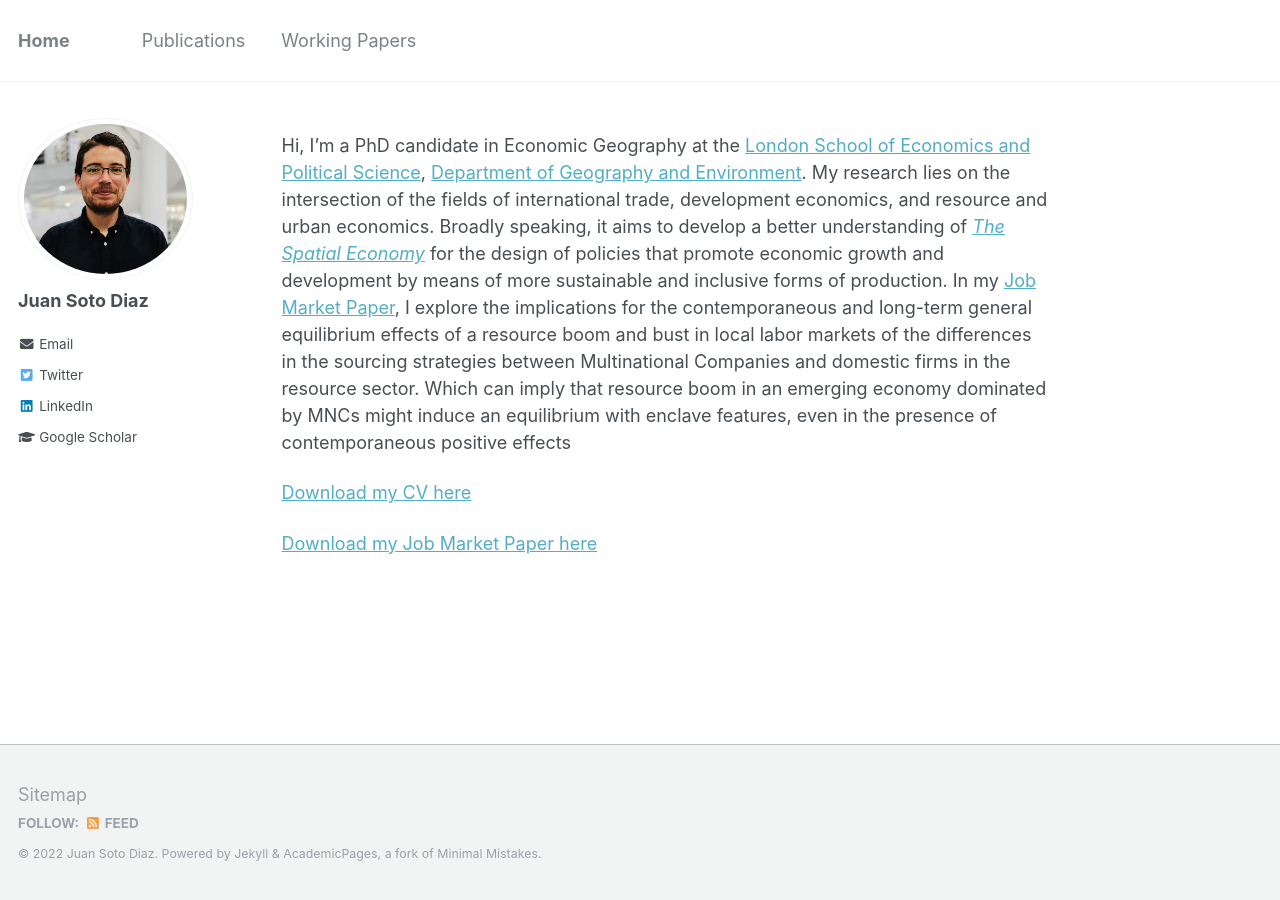
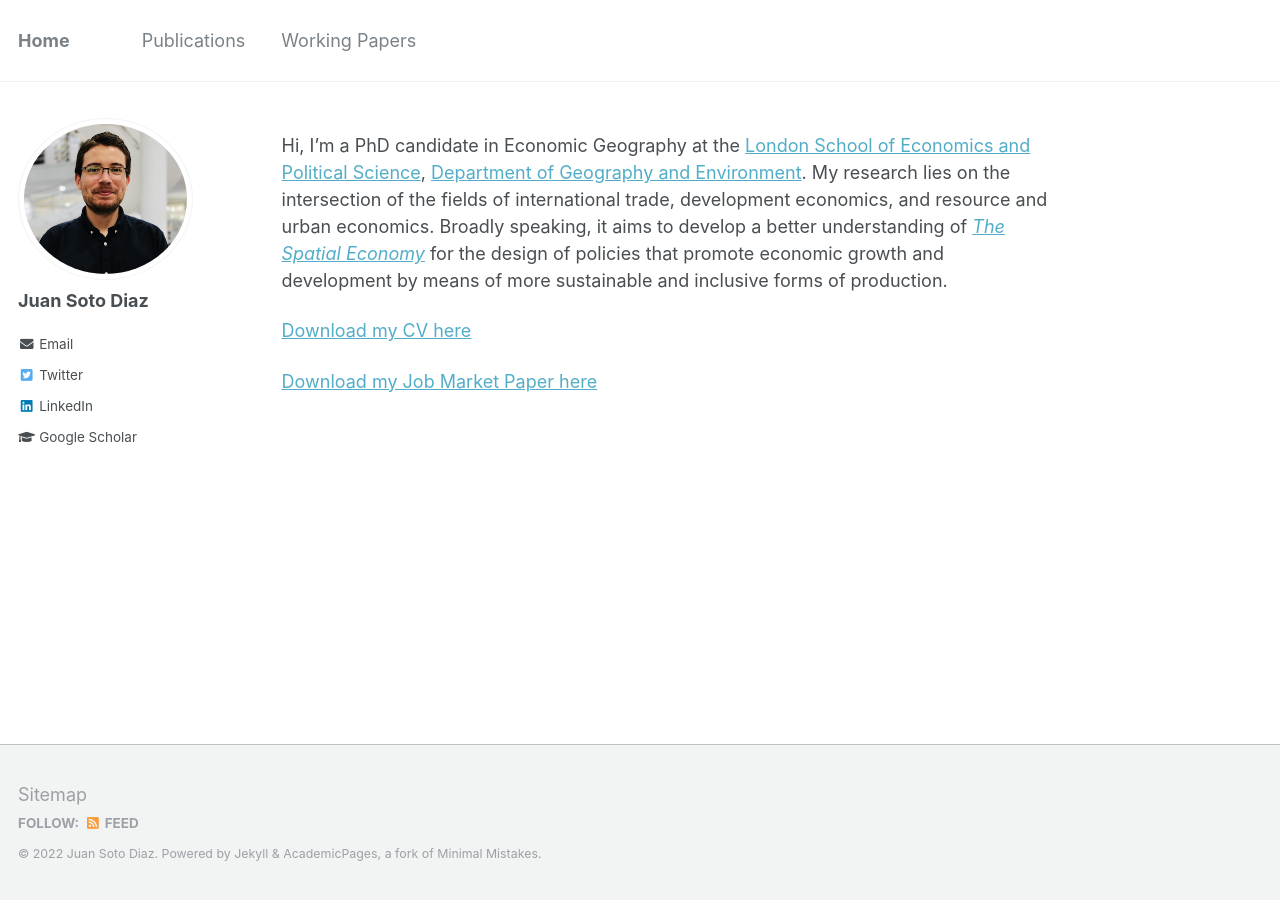
Before and after one commit to pedrofierroz87/pedrofierroz87.github.io, a Jekyll site: the page built from _pages/about.md, in a window 1280 px wide. Built offline with Jekyll 4.4.1, drawn with Linux system fonts in a browser that asks for light colours.

Commit message:
Update about.md

```diff
--- a/_pages/about.md
+++ b/_pages/about.md
@@ -8,7 +8,7 @@ redirect_from:
   - /about.html
 ---
 
-Hi, I'm a PhD candidate in Economic Geography at the [London School of Economics and Political Science](https://lse.ac.uk), [Department of Geography and Environment](https://www.lse.ac.uk/geography-and-environment). My research lies on the intersection of the fields of international trade, development economics, and resource and urban economics. Broadly speaking, it aims to develop a better understanding of [<i>The Spatial Economy</i>](https://www.aeaweb.org/articles?id=10.1257/jel.20181414) for the design of policies that promote economic growth and development by means of more sustainable and inclusive forms of production. In my [Job Market Paper](https://onlinelibrary.wiley.com/doi/epdf/10.1111/jors.12269), I explore the implications for the contemporaneous and long-term general equilibrium effects of a resource boom and bust in local labor markets of the differences in the sourcing strategies between Multinational Companies and domestic firms in the resource sector. Which can imply that resource boom in an emerging economy dominated by MNCs might induce an equilibrium with enclave features, even in the presence of contemporaneous positive effects
+Hi, I'm a PhD candidate in Economic Geography at the [London School of Economics and Political Science](https://lse.ac.uk), [Department of Geography and Environment](https://www.lse.ac.uk/geography-and-environment). My research lies on the intersection of the fields of international trade, development economics, and resource and urban economics. Broadly speaking, it aims to develop a better understanding of [<i>The Spatial Economy</i>](https://www.aeaweb.org/articles?id=10.1257/jel.20181414) for the design of policies that promote economic growth and development by means of more sustainable and inclusive forms of production.
 
 [Download my CV here](https://onlinelibrary.wiley.com/doi/epdf/10.1111/jors.12269)
 
```
